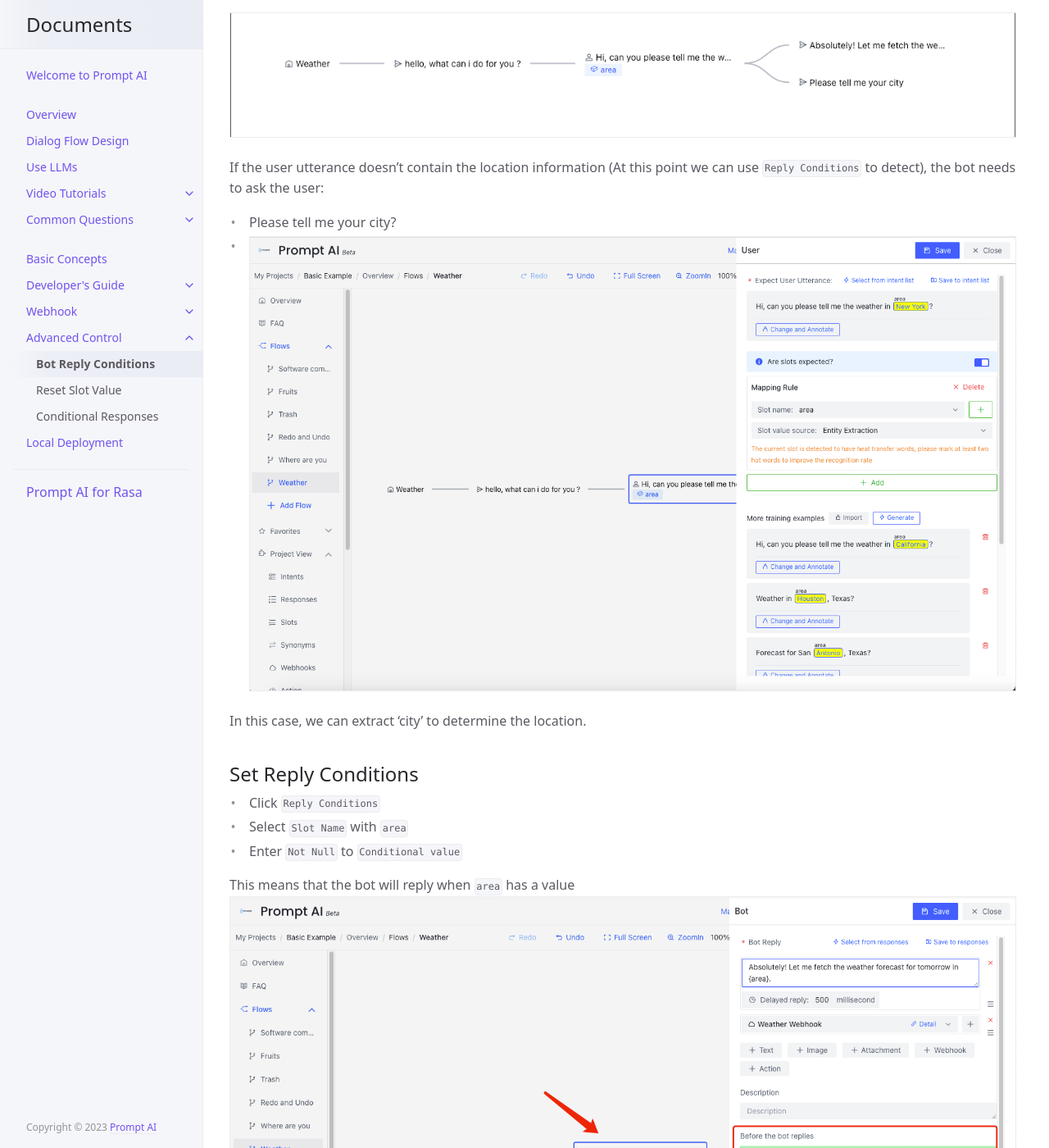
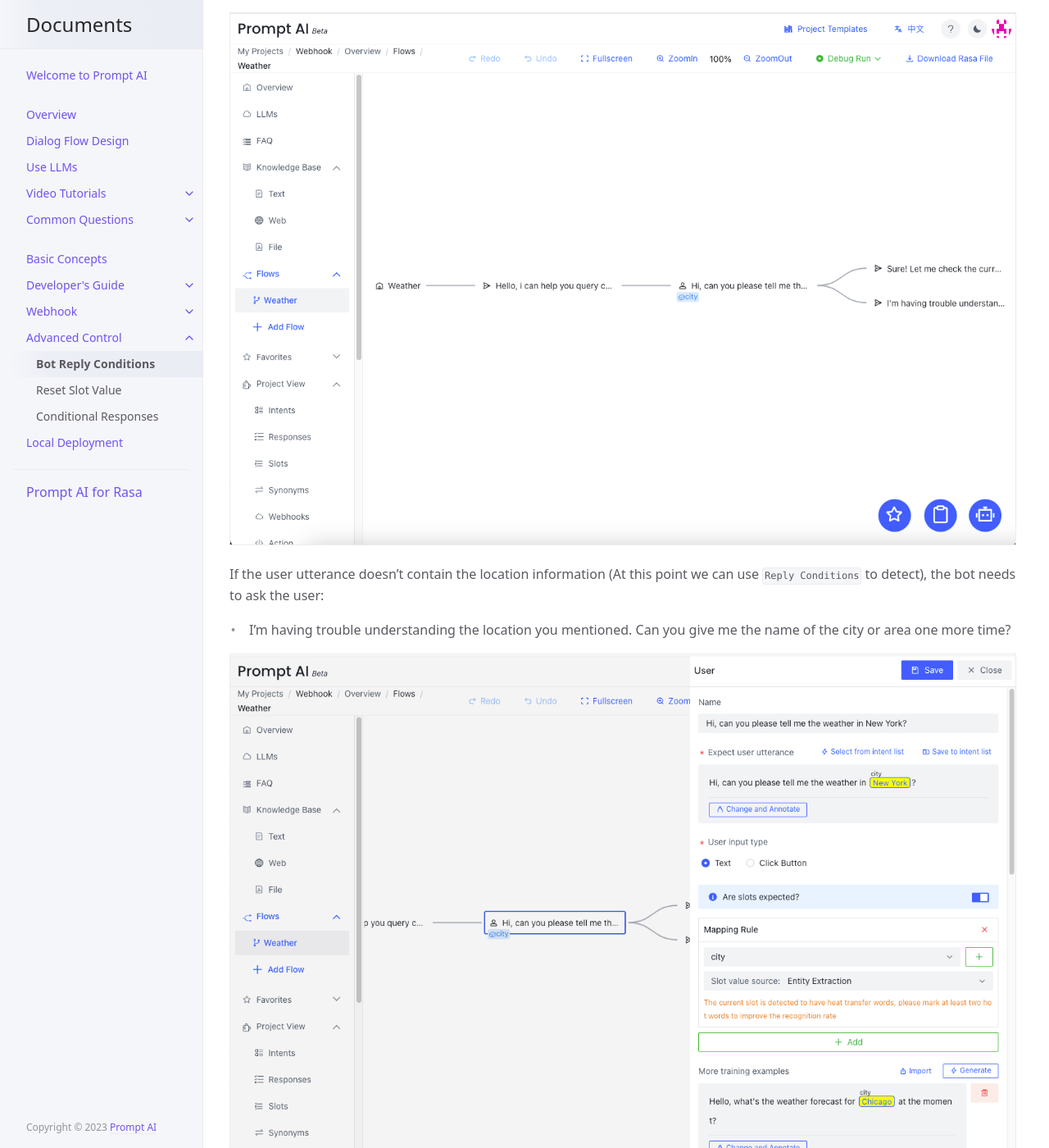
Before and after one commit to ws-cd/ws-cd.github.io, a Jekyll site: the page built from docs/advance_control/reply_conditions.md, in a window 1280 px wide and 1400 px high, scrolled down 297 px. Shown: the whole window at 82% size. Built offline with Jekyll 4.4.1, drawn with Linux system fonts in a browser that asks for light colours; some of the changed text lies outside the part shown.

Commit message:
1、update reply conditions; 2、clear expired images;

```diff
--- a/docs/advance_control/reply_conditions.md
+++ b/docs/advance_control/reply_conditions.md
@@ -13,31 +13,30 @@ Depending on the user utterance, there are two possible replies:
 - Reply with the weather information or
 - Ask the user for the location
 
-![01-reply-condition.png](/assets/images/tutorial/reply_condition/01-reply-condition.png)
+![reply-conditions-01.png](/assets/images/addvanced_control/reply-conditions-01.png)
 
 If the user utterance doesn't contain the location information (At this point we can use `Reply Conditions` to detect), the bot needs to ask the user:
-- Please tell me your city?
--
-![02-reply-condition.png](/assets/images/tutorial/reply_condition/02-reply-condition.png)
+- I'm having trouble understanding the location you mentioned. Can you give me the name of the city or area one more time?
+
+![reply-conditions-02.png](/assets/images/addvanced_control/reply-conditions-02.png)
 
 In this case, we can extract 'city' to determine the location.
 
 ## Set Reply Conditions
 - Click `Reply Conditions`
-- Select `Slot Name` with `area`
+- Select `Slot Name` with `city`
 - Enter `Not Null` to `Conditional value`
 
-This means that the bot will reply when `area` has a value
-![03-reply-condition.png](/assets/images/tutorial/reply_condition/03-reply-condition.png)
+This means that the bot will reply when `city` has a value
+![reply-conditions-03.png](/assets/images/addvanced_control/reply-conditions-03.png)
 
 You can set the condition of asking for the location:
 - Click `Reply Conditions`
-- Select `Slot Name` with `area`
+- Select `Slot Name` with `city`
 - Enter `Null` to `Conditional value`
 
-This reply will be delivered when there is no value for `area`.
+This reply will be delivered when there is no value for `city`.
 
-![04-reply-condition.png](/assets/images/tutorial/reply_condition/04-reply-condition.png)
-
+![reply-conditions-04.png](/assets/images/addvanced_control/reply-conditions-04.png)
 ## Tips
 The slot value can be used to guide the dialog flow to different branches.
```
Also changed, not shown: assets/images/addvanced_control/reply-conditions-01.png (added), assets/images/addvanced_control/reply-conditions-02.png (added), assets/images/addvanced_control/reply-conditions-03.png (added), assets/images/addvanced_control/reply-conditions-04.png (added), assets/images/tutorial/reply_condition/01-reply-condition.png (deleted), assets/images/tutorial/reply_condition/02-reply-condition.png (deleted), assets/images/tutorial/reply_condition/03-reply-condition.png (deleted), assets/images/tutorial/reply_condition/04-reply-condition.png (deleted).
